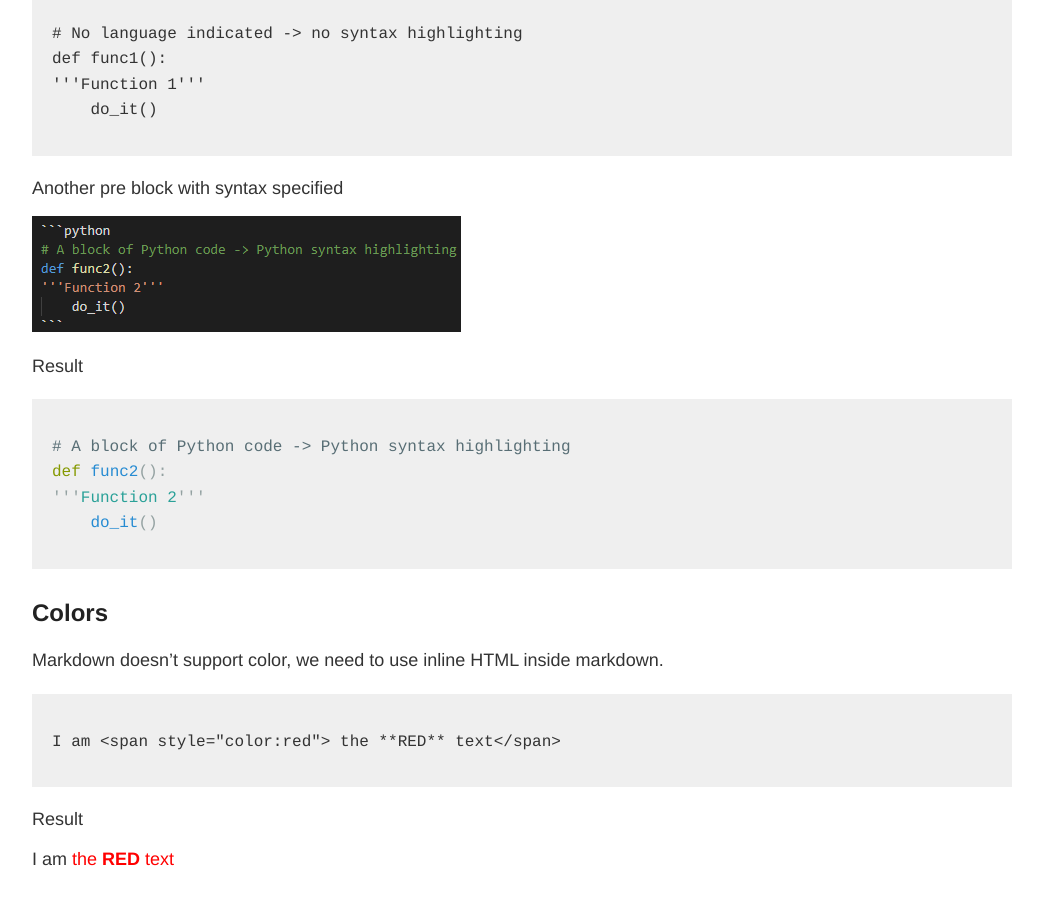
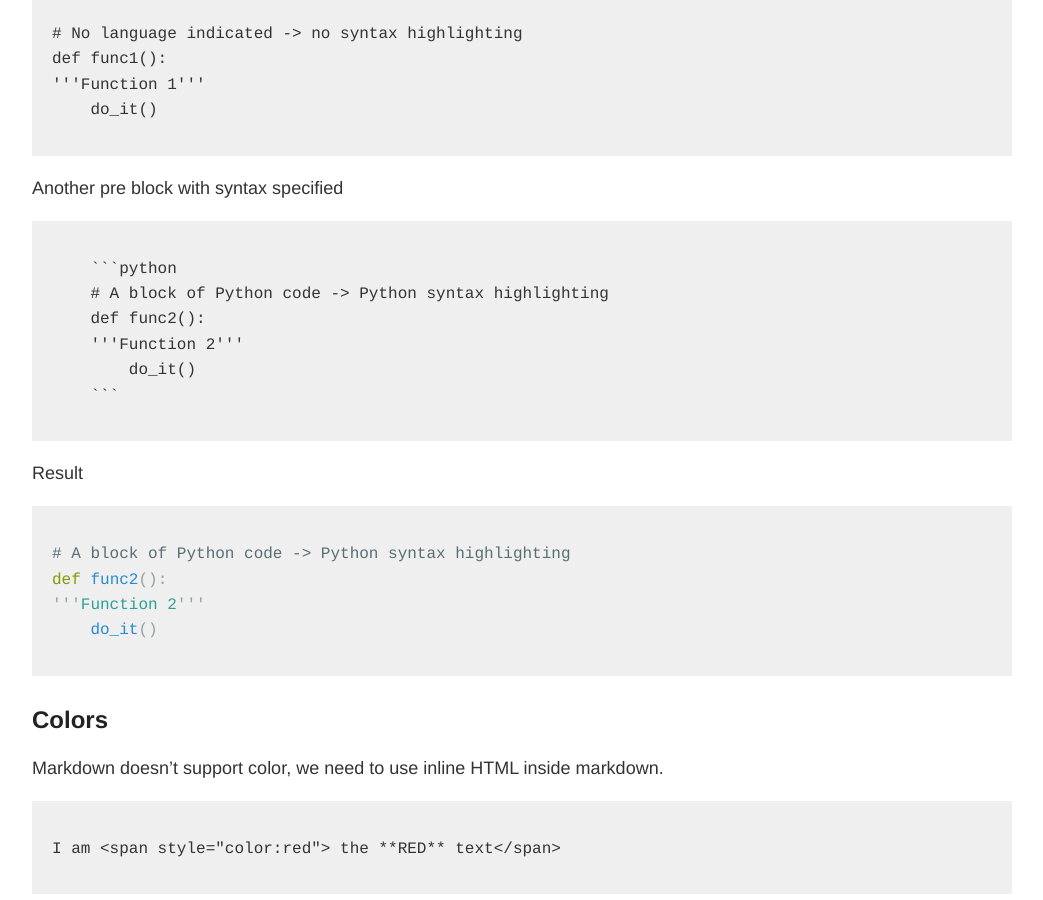
Before and after one commit to loitd/loitd.github.io, a Jekyll site: the page built from _cheatsheets/2020-12-03-markdown-cheatsheet.md, in a window 1280 px wide and 900 px high, scrolled down 2331 px. Shown: the whole window, without its empty margins (118-1161 px from the left). Built offline with Jekyll 4.4.1, drawn with Linux system fonts in a browser that asks for light colours.

Commit message:
updated-by-loitd

````diff
--- a/_cheatsheets/2020-12-03-markdown-cheatsheet.md
+++ b/_cheatsheets/2020-12-03-markdown-cheatsheet.md
@@ -82,7 +82,14 @@ def func1():
 
 Another pre block with syntax specified
 
-![Markdown Python pre block]({{ site.baseurl }}/images/20201207/markdown-python-pre-block.png)
+```
+    ```python
+    # A block of Python code -> Python syntax highlighting
+    def func2():
+    '''Function 2'''
+        do_it()
+    ```
+```
 
 Result
 
````
Also changed, not shown: other parts of _cheatsheets/2020-12-03-markdown-cheatsheet.md (+1 -1 lines), images/20201207/markdown-pre-block.png (deleted), images/20201207/markdown-python-pre-block.png (deleted).
